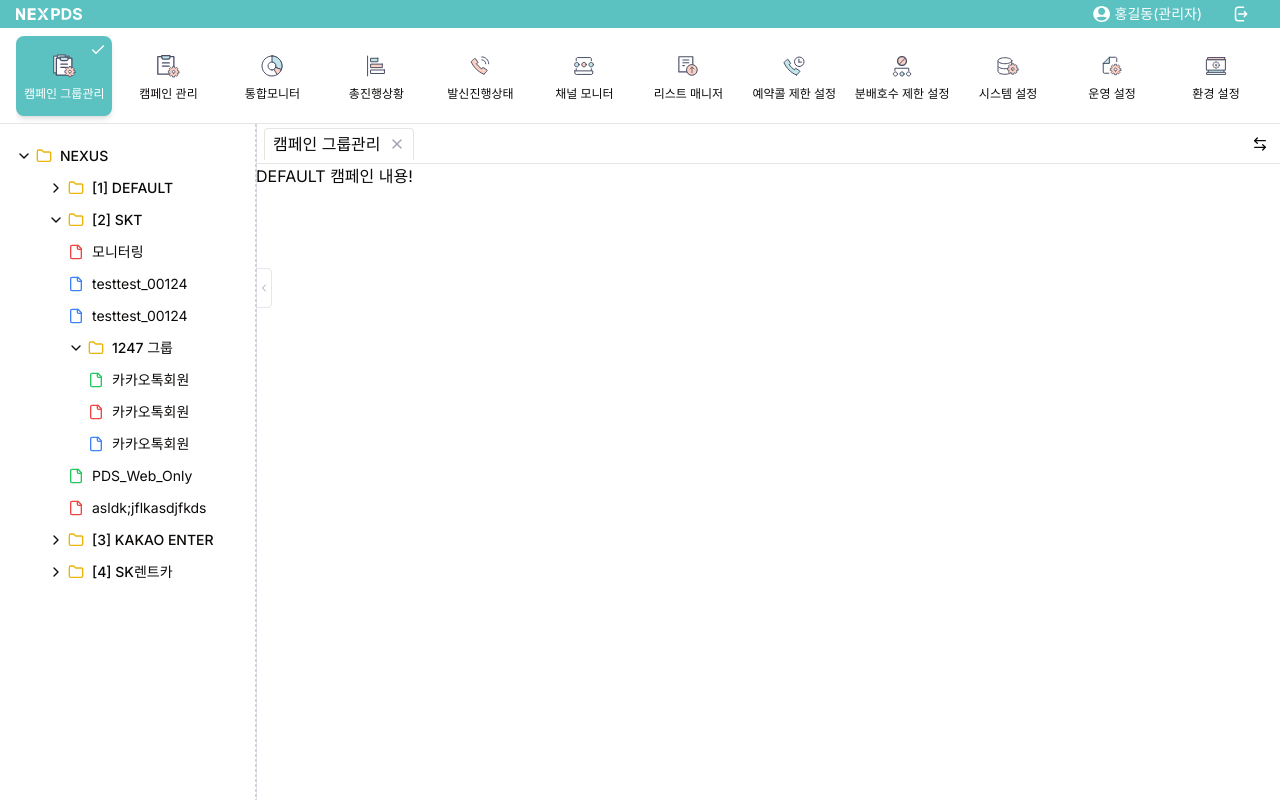
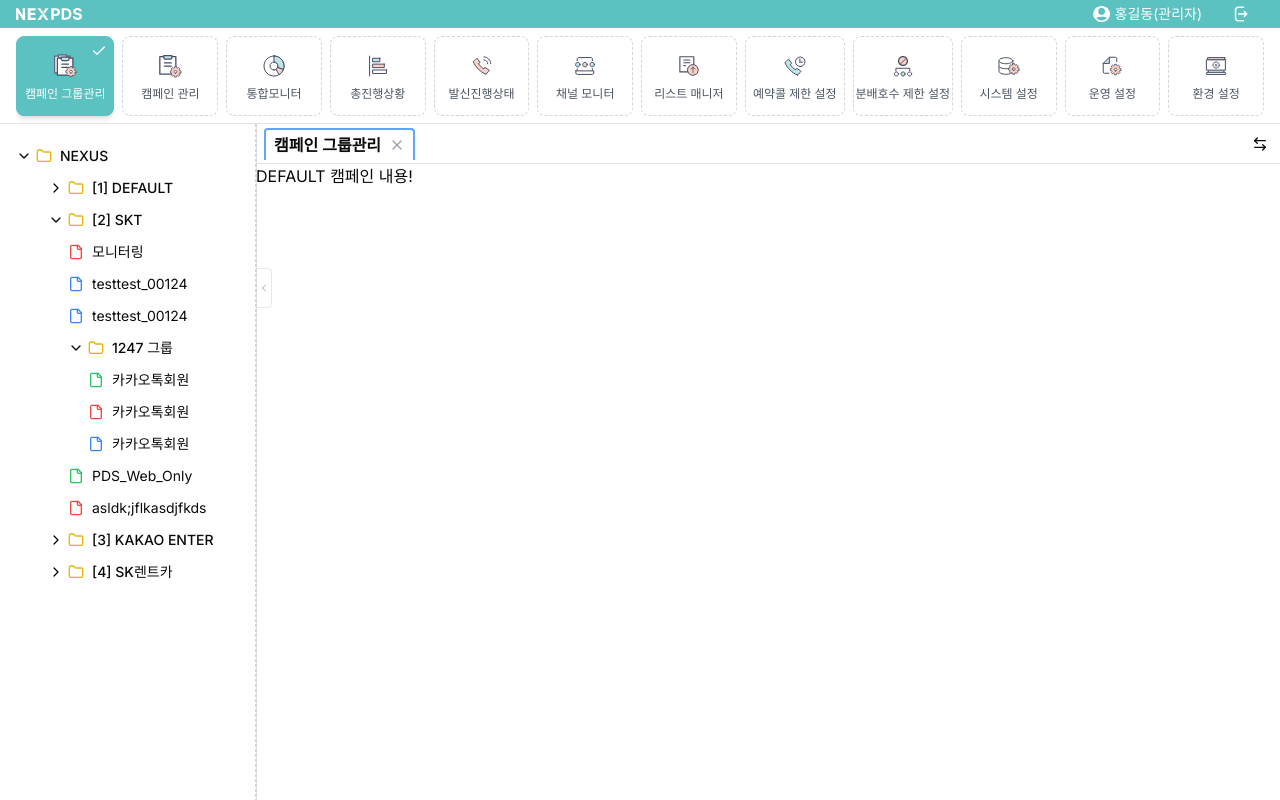
Before and after one commit to hyunsokstar/nexpds2, a Next.js app: page / in a window 1280 px wide. Both pictures are taken after a click on the button "캠페인 그룹관리". Built offline with nearby package versions, Linux system fonts and the light colour scheme.

Commit message:
탭 메뉴 기본 구현 5

```diff
--- a/src/widgets/header/components/MenuItemButton.tsx
+++ b/src/widgets/header/components/MenuItemButton.tsx
@@ -10,6 +10,7 @@ interface MenuItemButtonProps {
   icon: string;
   title: string;
   isActive: boolean;
+  isRegistered: boolean;
   onClick: () => void;
 }
 
@@ -17,6 +18,7 @@ export function MenuItemButton({
   icon,
   title,
   isActive,
+  isRegistered,
   onClick
 }: MenuItemButtonProps) {
   return (
@@ -27,7 +29,12 @@ export function MenuItemButton({
         "relative w-[100px] h-[80px] p-2 rounded-lg transition-all",
         "hover:bg-[#E5F3F3] hover:shadow-sm",
         "flex flex-col items-center justify-center gap-1",
-        isActive && "bg-[#5BC2C1] text-white shadow-md"
+        "border",
+        isActive
+          ? "bg-[#5BC2C1] text-white shadow-md border-solid border-[#5BC2C1]"
+          : isRegistered
+            ? "border-dashed border-gray-300 bg-[#E9ECEF]" // 배경색을 더 진하게 변경
+            : "border-dashed border-gray-300",
       )}
     >
       {isActive && (
@@ -45,7 +52,10 @@ export function MenuItemButton({
         />
       </div>
       <div className="flex items-center gap-1">
-        <span className="text-xs font-medium whitespace-nowrap">
+        <span className={cn(
+          "text-xs font-medium whitespace-nowrap",
+          isActive ? "text-white" : isRegistered ? "text-gray-700" : "text-gray-600"
+        )}>
           {title}
         </span>
       </div>
--- a/src/widgets/header/index.tsx
+++ b/src/widgets/header/index.tsx
@@ -12,7 +12,17 @@ export default function Header() {
   const router = useRouter();
 
   // store
-  const { activeId, setActiveMenu, getAllMenus, addOrActivateTab } = useMenuStore();
+  const {
+    activeId,
+    activeLeftTabId,
+    activeRightTabId,
+    leftTabs,
+    rightTabs,
+    setActiveMenu,
+    getAllMenus,
+    addOrActivateTab
+  } = useMenuStore();
+
   const menuItems = getAllMenus();
 
   const handleLoginOut = () => {
@@ -20,12 +30,24 @@ export default function Header() {
     router.push("/login");
   };
 
+  // 메뉴 아이템이 활성화 상태인지 확인
+  const isMenuActive = (menuId: number) => {
+    // 양쪽 영역의 활성 탭 ID와 비교
+    return menuId === activeLeftTabId || menuId === activeRightTabId;
+  };
+
+  // 메뉴 아이템이 탭으로 등록되어 있는지 확인
+  const isMenuRegistered = (menuId: number) => {
+    return leftTabs.some(tab => tab.id === menuId) ||
+           rightTabs.some(tab => tab.id === menuId);
+  };
+
   // 헤더 메뉴 클릭 시
   const handleMenuClick = (menuId: number) => {
-    setActiveMenu(menuId); // 기존 로직: activeId / selectedMenuItem 갱신
+    setActiveMenu(menuId);
     const target = menuItems.find((m) => m.id === menuId);
     if (target) {
-      addOrActivateTab(target);  //  <-- 탭 추가/활성 로직
+      addOrActivateTab(target);
     }
   };
 
@@ -61,8 +83,9 @@ export default function Header() {
               key={`menu-${item.id}`}
               icon={item.icon}
               title={item.title}
-              isActive={activeId === item.id}
-              onClick={() => handleMenuClick(item.id)} // 수정
+              isActive={isMenuActive(item.id)}
+              isRegistered={isMenuRegistered(item.id)}
+              onClick={() => handleMenuClick(item.id)}
             />
           ))}
         </nav>
--- a/src/widgets/tabs/TabBar.tsx
+++ b/src/widgets/tabs/TabBar.tsx
@@ -18,6 +18,7 @@ export function TabBar({ position }: { position: 'left' | 'right' }) {
   // position에 따른 상태 선택
   const tabs = position === 'left' ? leftTabs : rightTabs;
   const activeTabId = position === 'left' ? activeLeftTabId : activeRightTabId;
+  const otherActiveTabId = position === 'left' ? activeRightTabId : activeLeftTabId;
 
   if (tabs.length === 0) {
     return null;
@@ -35,6 +36,25 @@ export function TabBar({ position }: { position: 'left' | 'right' }) {
     }
   };
 
+  // 각 탭의 스타일을 결정하는 함수
+  const getTabClassName = (tabId: number) => {
+    const isCurrentActive = tabId === activeTabId;
+    const isOtherActive = tabId === otherActiveTabId;
+
+    const baseStyle = "flex items-center px-2 h-8 rounded-t cursor-pointer border ";
+
+    if (isCurrentActive) {
+      // 현재 영역의 활성 탭
+      return `${baseStyle} bg-white border-solid border-2 border-blue-400 border-b-0`;
+    } else if (isOtherActive) {
+      // 다른 영역의 활성 탭
+      return `${baseStyle} bg-white border-solid border border-blue-400 border-b-0`;
+    } else {
+      // 일반 탭 (점선 테두리)
+      return `${baseStyle} border-dashed border-gray-300 hover:border-gray-400`;
+    }
+  };
+
   return (
     <div className="relative w-full h-10">
       {/* 탭 바 */}
@@ -44,12 +64,12 @@ export function TabBar({ position }: { position: 'left' | 'right' }) {
           {tabs.map((tab) => (
             <div
               key={tab.id}
-              className={`flex items-center px-2 h-8 rounded-t cursor-pointer
-                ${tab.id === activeTabId ? "bg-white border-x border-t border-b-0" : ""}
-              `}
+              className={getTabClassName(tab.id)}
               onClick={() => setActiveTab(tab.id, position)}
             >
-              <div>{tab.title}</div>
+              <div className={tab.id === activeTabId ? 'font-semibold' : ''}>
+                {tab.title}
+              </div>
               <button
                 className="ml-2 text-gray-400 hover:text-gray-600"
                 onClick={(e) => {
```
